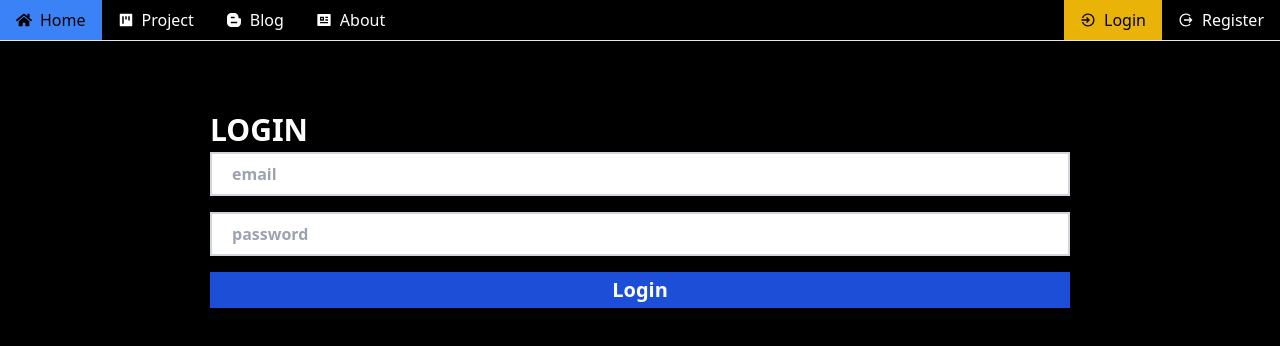
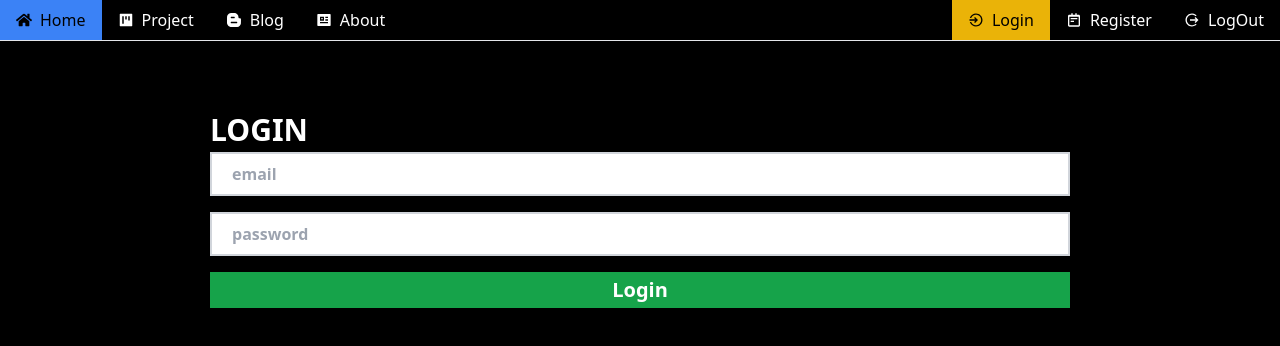
Before and after one commit to khairulhabibie/khairulhabibie.github.io, a React (Create React App) app: page /login in a window 1280 px wide. Shown: the top 346 px of the page. Built offline with nearby package versions, Linux system fonts and the light colour scheme.

Commit message:
checkout navbar

```diff
--- a/src/App.jsx
+++ b/src/App.jsx
@@ -7,6 +7,8 @@ import Navbar from './component/Navbar';
 import LoginPage from './pages/LoginPage';
 import RegisterPage from './pages/RegisterPage';
 import BlogPage from './pages/BlogPage';
+import RanahPage from './pages/RanahPage';
+import TreePage from './pages/TreePage';
 // import Footer from './component/Footer';
 
 function App() {
@@ -24,6 +26,8 @@ function App() {
           <Route path="/blog" element={<BlogPage />} />
           <Route path="/login" element={<LoginPage />} />
           <Route path="/register" element={<RegisterPage />} />
+          <Route path="/ranah" element={<RanahPage />} />
+          <Route path="/tree" element={<TreePage />} />
         </Routes>
       </div>
       {/* <Footer /> */}
--- a/src/component/LoginInput.jsx
+++ b/src/component/LoginInput.jsx
@@ -26,7 +26,7 @@ function LoginInput({ login }) {
         <button
           type="submit"
           onClick={() => login({ email, password })}
-          className="p-1 text-xl text-white bg-blue-700 hover:bg-blue-950"
+          className="p-1 text-xl text-white bg-green-600 hover:bg-green-900"
         >
           Login
         </button>
--- a/src/component/Navbar.jsx
+++ b/src/component/Navbar.jsx
@@ -1,13 +1,19 @@
-import { Link } from 'react-router-dom';
+import { Link, useNavigate } from 'react-router-dom';
 import { FaHome, FaBloggerB } from 'react-icons/fa';
 import { RiProfileFill } from 'react-icons/ri';
 import { AiFillProject } from 'react-icons/ai';
 import { IoMdLogIn, IoMdLogOut } from 'react-icons/io';
+import { BiNotepad } from 'react-icons/bi';
 
 function Navbar({ pathname }) {
+  const navigate = useNavigate();
   const active = (data) => {
     return pathname === data ? 'nav-btn-active' : 'nav-btn';
   };
+  function logOutHandler() {
+    alert('User Berhasil Log Out !');
+    navigate('/');
+  }
 
   return (
     <nav className="fixed top-0 left-0 right-0 flex flex-wrap justify-between bg-black border-b ">
@@ -35,9 +41,13 @@ function Navbar({ pathname }) {
           <p>Login</p>
         </Link>
         <Link to="/register" className={active('/register')}>
-          <IoMdLogOut />
+          <BiNotepad />
           <p>Register</p>
         </Link>
+        <button onClick={logOutHandler} className="nav-btn">
+          <IoMdLogOut />
+          <p>LogOut</p>
+        </button>
       </div>
     </nav>
   );
--- a/src/component/RegisterInput.jsx
+++ b/src/component/RegisterInput.jsx
@@ -35,7 +35,7 @@ function RegisterInput({ register }) {
         <button
           type="submit"
           onClick={() => register({ name, email, password })}
-          className="p-1 text-xl text-white bg-blue-700 hover:bg-blue-950"
+          className="p-1 text-xl text-white bg-green-600 hover:bg-green-900"
         >
           Register
         </button>
--- a/src/pages/ProjectPage.jsx
+++ b/src/pages/ProjectPage.jsx
@@ -9,9 +9,9 @@ function ProjectPage() {
   // const [projects] = useState(() => getProjects());
   return (
     <>
-      <h1 className="mb-1 text-3xl font-bold">PROJECTS</h1>
+      <h1 className="mb-1 text-3xl font-bold">PROJECT</h1>
+      <p className="mb-4">This Page is Under Development !</p>
       {/* <p className="mb-4">Showcase of my works on frontend development.</p> */}
-      <p className="mb-4">This Page is Under Development !</p>
       {/* <ProjectList projects={projects} /> */}
     </>
   );
--- /dev/null
+++ b/src/pages/RanahPage.jsx
@@ -0,0 +1,12 @@
+import React from 'react';
+
+function RanahPage() {
+  return (
+    <>
+      <h1 className="mb-1 text-3xl font-bold">RANAH</h1>
+      <p className="mb-4">This Page is Under Development !</p>
+    </>
+  );
+}
+
+export default RanahPage;
--- /dev/null
+++ b/src/pages/TreePage.jsx
@@ -0,0 +1,12 @@
+import React from 'react';
+
+function TreePage() {
+  return (
+    <>
+      <h1 className="mb-1 text-3xl font-bold">TREE</h1>
+      <p className="mb-4">This Page is Under Development !</p>
+    </>
+  );
+}
+
+export default TreePage;
--- a/src/styles/tailwind.css
+++ b/src/styles/tailwind.css
@@ -15,7 +15,7 @@ body {
 }
 
 .btn {
-  @apply px-4 py-2 hover:bg-yellow-500 hover:text-black;
+  @apply px-4 py-2 hover:bg-blue-500 hover:text-black;
 }
 
 .nav-btn {
```
